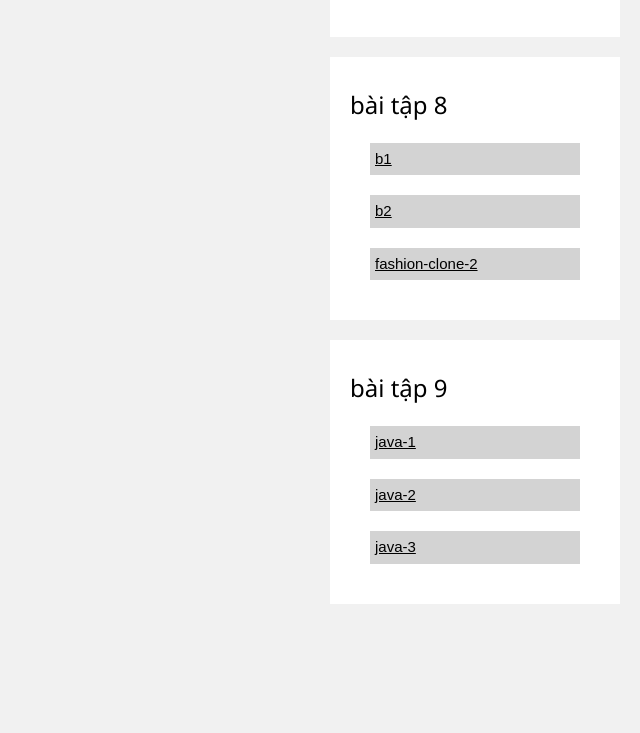
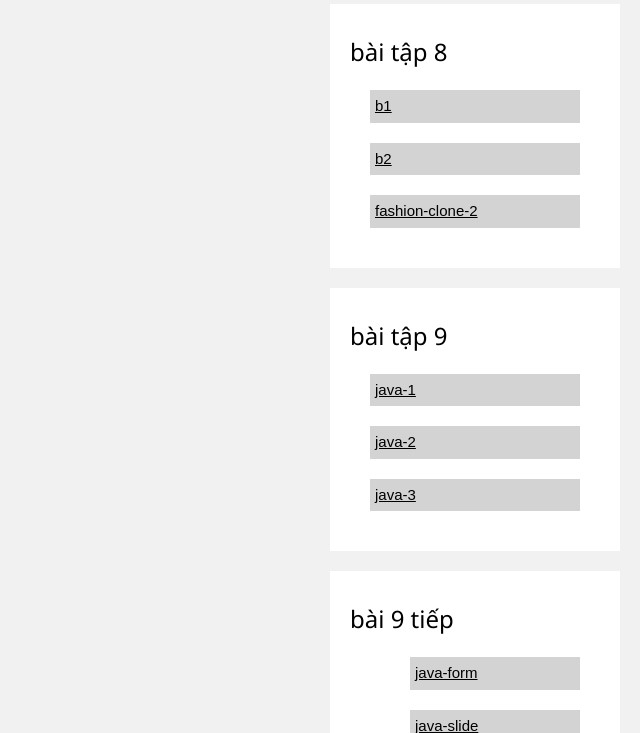
Before and after one commit to abcs321/bai-tong, a plain HTML site: page index.html in a window 1280 px wide. Shown: the part 2689-3422 px from the top of the page, without its empty margins (640-1280 px from the left). Before the commit the page ends 3313 px from the top, so only its background shows below. Drawn offline with nearby package versions, Linux system fonts and the light colour scheme.

Commit message:
Update index.html

```diff
--- a/index.html
+++ b/index.html
@@ -211,9 +211,8 @@ a:hover {
     <div class="card">
         <h3>bài mới</h3>
         <ul class="hover">
-          <p class="box"><a href="https://abcs321.github.io/form/">java-form</a></p>
-          <p class="box"><a href="https://abcs321.github.io/slide/">java-slide</a></p>
-          <p class="box"><a href="https://abcs321.github.io/toan/">java-toan</a></p>
+          <p class="box"><a href="https://abcs321.github.io/b10.1/index.html">java-form</a></p>
+          <p class="box"><a href="https://abcs321.github.io/drop/">java-slide</a></p>
         </ul>
     </div>
     <div class="card">
@@ -265,6 +264,14 @@ a:hover {
     <p class="box"><a href="https://abcs321.github.io/java-2/">java-2</a></p>
     <p class="box"><a href="https://abcs321.github.io/java-3/">java-3</a></p>
   </div>
+  <div class="card">
+    <h3>bài 9 tiếp</h3>
+    <ul class="hover">
+      <p class="box"><a href="https://abcs321.github.io/form/">java-form</a></p>
+      <p class="box"><a href="https://abcs321.github.io/slide/">java-slide</a></p>
+      <p class="box"><a href="https://abcs321.github.io/toan/">java-toan</a></p>
+    </ul>
+</div>
 </div>
 </body>
 </html>
```
